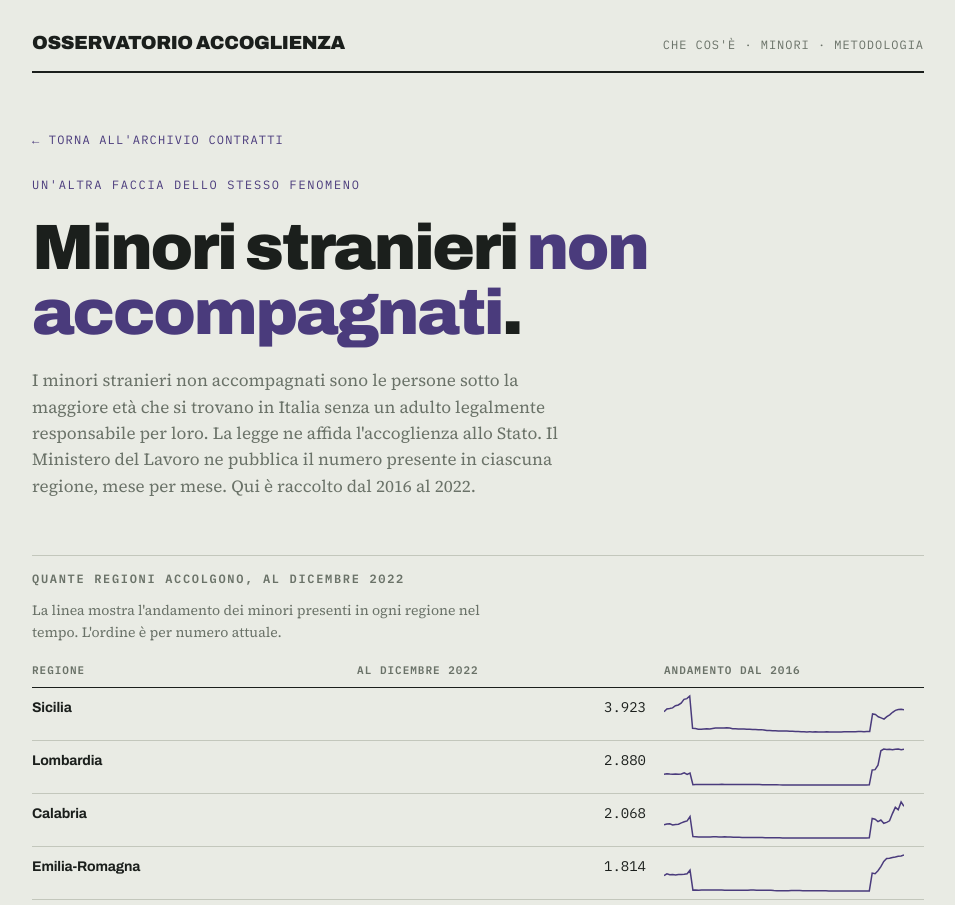
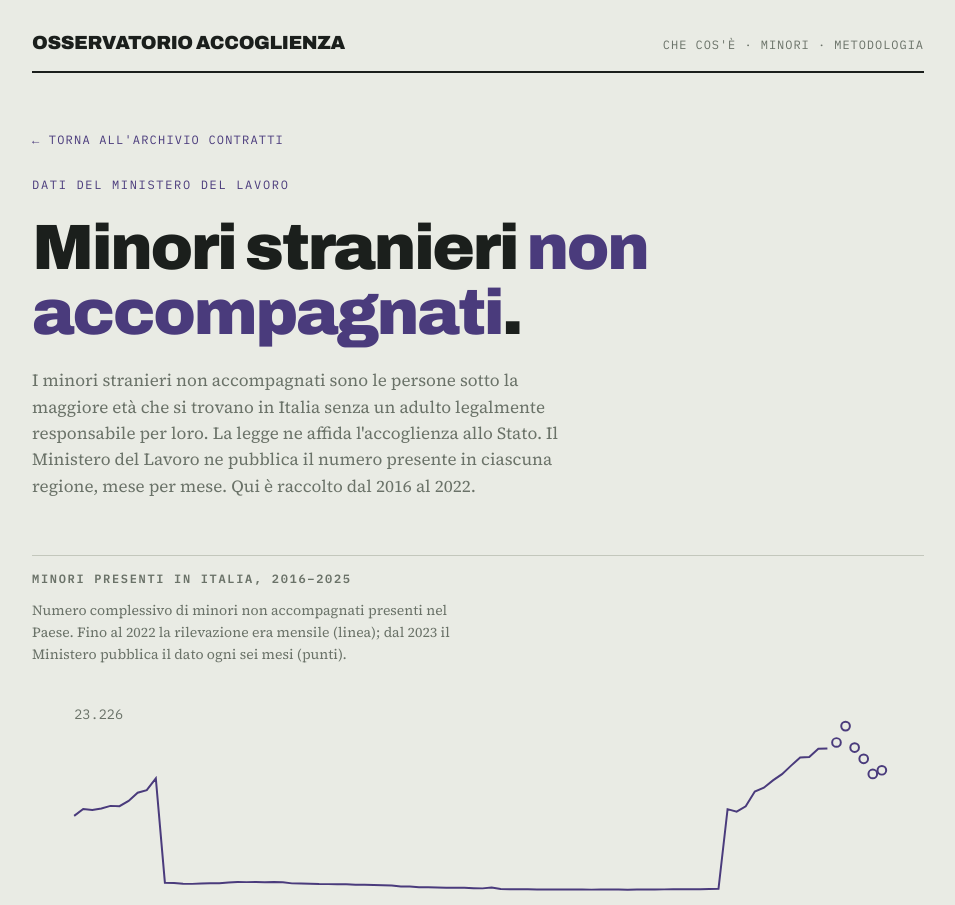
Before and after one commit to gianlivio/osservatorio-accoglienza, a Next.js app in the folder sito/: page /minori in a window 1280 px wide. Shown: the top 905 px of the page, without its empty margins (162-1117 px from the left). Built offline with nearby package versions, Linux system fonts and the light colour scheme.

Commit message:
Serie nazionale MSNA estesa a dicembre 2025 dai rapporti semestrali

```diff
--- a/sito/app/globals.css
+++ b/sito/app/globals.css
@@ -125,3 +125,12 @@ th.num .ordina{flex-direction:row-reverse}
 
 .spark{width:240px;height:40px;display:block}
 .cella-spark{width:260px;padding-top:6px!important;padding-bottom:6px!important}
+
+.grafico-naz{margin:8px 0 4px}
+.grafico-naz svg{width:100%;height:auto;display:block}
+.asse-txt{font-family:var(--dato);font-size:11px;fill:var(--tenue)}
+.legenda{font-family:var(--dato);font-size:12px;color:var(--tenue);
+  display:flex;align-items:center;gap:8px;flex-wrap:wrap;margin-top:8px}
+.leg-linea{display:inline-block;width:18px;height:2px;background:var(--timbro);margin-left:6px}
+.leg-punto{display:inline-block;width:9px;height:9px;border-radius:50%;
+  border:1.6px solid var(--timbro);background:var(--carta);margin-left:14px}
--- a/sito/app/minori/page.tsx
+++ b/sito/app/minori/page.tsx
@@ -18,6 +18,42 @@ function Spark({ serie }: { serie: { presenti: number }[] }) {
   );
 }
 
+
+function GraficoNazionale({ serie }: { serie: { periodo: string; presenti: number; tipo?: string }[] }) {
+  const w = 720, h = 200, pad = 34;
+  const vals = serie.map((p) => p.presenti);
+  const max = Math.max(...vals), min = Math.min(...vals);
+  const range = max - min || 1;
+  const x = (i: number) => pad + (i / (serie.length - 1)) * (w - pad * 2);
+  const y = (v: number) => h - pad - ((v - min) / range) * (h - pad * 2);
+  const mensili = serie.filter((p) => p.tipo === "mensile");
+  const linea = mensili.map((p) => {
+    const i = serie.indexOf(p);
+    return `${x(i)},${y(p.presenti)}`;
+  }).join(" ");
+  const semestrali = serie.map((p, i) => ({ p, i })).filter((o) => o.p.tipo === "semestrale");
+  const primoAnno = serie[0].periodo.slice(0, 4);
+  const ultimoAnno = serie[serie.length - 1].periodo.slice(0, 4);
+  return (
+    <div className="grafico-naz">
+      <svg viewBox={`0 0 ${w} ${h}`} preserveAspectRatio="xMidYMid meet">
+        <polyline points={linea} fill="none" stroke="var(--timbro)" strokeWidth="1.6" />
+        {semestrali.map(({ p, i }) => (
+          <circle key={p.periodo} cx={x(i)} cy={y(p.presenti)} r="3.5"
+            fill="var(--carta)" stroke="var(--timbro)" strokeWidth="1.6" />
+        ))}
+        <text x={pad} y={h - 8} className="asse-txt">{primoAnno}</text>
+        <text x={w - pad} y={h - 8} className="asse-txt" textAnchor="end">{ultimoAnno}</text>
+        <text x={pad} y={y(max) - 6} className="asse-txt">{max.toLocaleString("it-IT")}</text>
+      </svg>
+      <p className="legenda">
+        <span className="leg-linea" /> rilevazione mensile ({primoAnno}–2022)
+        <span className="leg-punto" /> rilevazione semestrale (2023–{ultimoAnno})
+      </p>
+    </div>
+  );
+}
+
 export default function Minori() {
   const d = msnaData;
   const [pa, pm] = d.ultimo_periodo.split("-");
@@ -29,7 +65,7 @@ export default function Minori() {
   return (
     <main>
       <Link href="/" className="indietro">← torna all&apos;archivio contratti</Link>
-      <p className="occhiello">Un&apos;altra faccia dello stesso fenomeno</p>
+      <p className="occhiello">Dati del Ministero del Lavoro</p>
       <h1 className="tesi">Minori stranieri <em>non accompagnati</em>.</h1>
       <p className="sommario">
         I minori stranieri non accompagnati sono le persone sotto la maggiore età che si
@@ -37,6 +73,18 @@ export default function Minori() {
         affida l&apos;accoglienza allo Stato. Il Ministero del Lavoro ne pubblica il numero
         presente in ciascuna regione, mese per mese. Qui è raccolto dal {primoAnno} al {pa}.
       </p>
+
+      <section className="sezione">
+        <h2 className="titolo-sezione">
+          Minori presenti in Italia, {msnaData.nazionale[0].periodo.slice(0,4)}–{msnaData.ultimo_totale_periodo.slice(0,4)}
+        </h2>
+        <p className="nota-tabella">
+          Numero complessivo di minori non accompagnati presenti nel Paese. Fino al 2022 la
+          rilevazione era mensile (linea); dal 2023 il Ministero pubblica il dato ogni sei
+          mesi (punti).
+        </p>
+        <GraficoNazionale serie={msnaData.nazionale} />
+      </section>
 
       <section className="sezione">
         <h2 className="titolo-sezione">Quante regioni accolgono, al {dataLeggibile}</h2>
--- a/sito/lib/dati.ts
+++ b/sito/lib/dati.ts
@@ -46,10 +46,11 @@ export const nItal = (n: number) => n.toLocaleString("it-IT");
 
 
 import msnaRaw from "@/data/msna.json";
-export type MsnaPunto = { periodo: string; presenti: number };
+export type MsnaPunto = { periodo: string; presenti: number; tipo?: string };
 export type MsnaRegione = { regione: string; ultimo: number; primo: number; serie: MsnaPunto[] };
 export type MsnaData = {
   primo_periodo: string; ultimo_periodo: string; totale_ultimo: number;
   nazionale: MsnaPunto[]; regioni: MsnaRegione[];
+  ultimo_totale_periodo: string; ultimo_totale: number;
 };
 export const msnaData = msnaRaw as unknown as MsnaData;
```
Also changed, not shown: sito/data/msna.json, 1 other file (tests, documents, lock files or other folders).
